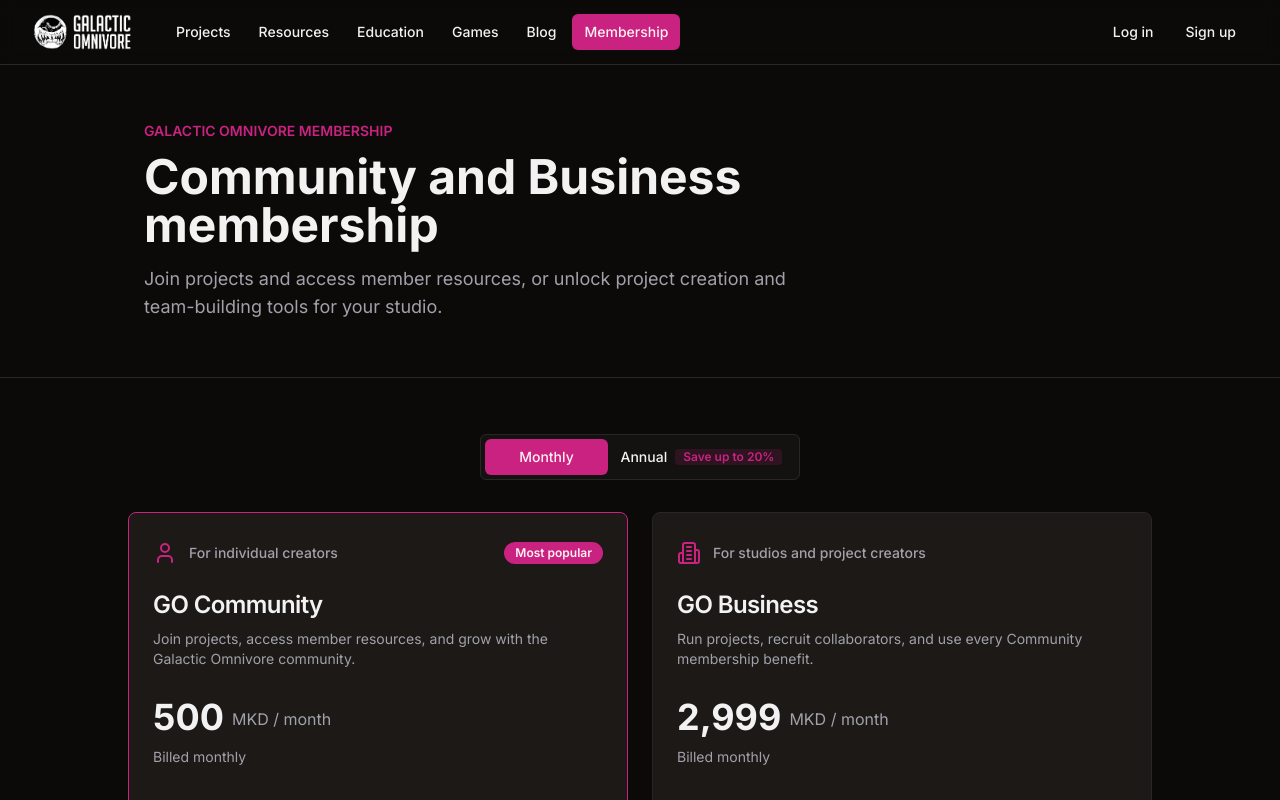
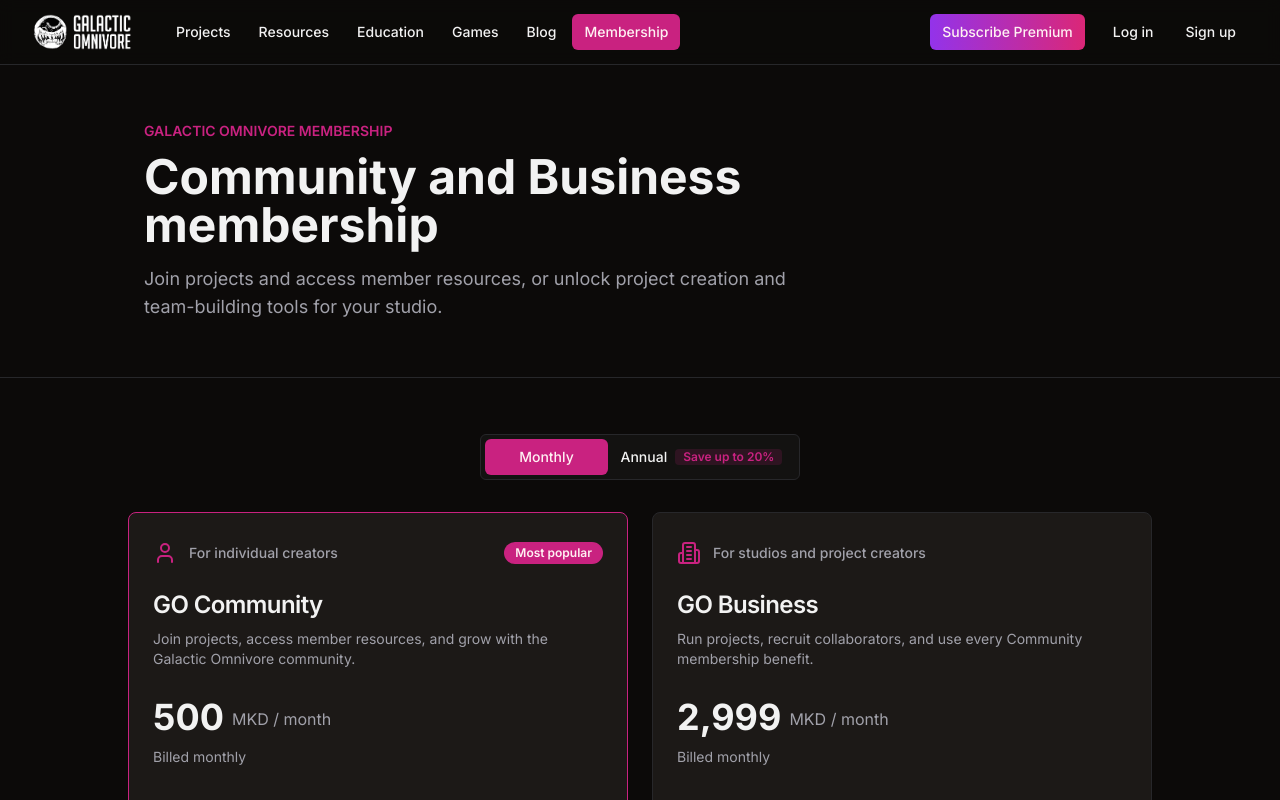
Before and after one commit to GalacticOmnivoreElder/gowebsite, a Next.js app: page /membership in a window 1280 px wide. Shown: the top 800 px of the page. Built offline with nearby package versions, Linux system fonts and the light colour scheme; no server answers.

Commit message:
fix(membership): show guest subscribe button with sign-in redirect

```diff
--- a/src/components/Header.jsx
+++ b/src/components/Header.jsx
@@ -101,7 +101,7 @@ const Header = observer(() => {
           {authReady && (
             <>
               {/* Subscribe button for logged-in users who aren't members */}
-              {user && !MobxStore.hasActiveSubscription && (
+              {!MobxStore.hasActiveSubscription && (
                 <SubscribeButton
                   className="bg-gradient-to-r from-purple-600 to-pink-600 hover:from-purple-700 hover:to-pink-700 hidden md:flex"
                   size="sm"
@@ -250,7 +250,7 @@ const Header = observer(() => {
             )}
 
             {/* Subscribe button for mobile - logged-in users who aren't members */}
-            {user && !MobxStore.hasActiveSubscription && (
+            {authReady && !MobxStore.hasActiveSubscription && (
               <SubscribeButton className="bg-gradient-to-r from-purple-600 to-pink-600 hover:from-purple-700 hover:to-pink-700 justify-start">
                 Subscribe Premium
               </SubscribeButton>
--- a/src/components/ui/SubscribeButton.jsx
+++ b/src/components/ui/SubscribeButton.jsx
@@ -58,6 +58,16 @@ const SubscribeButton = observer(
 
     const handleSubscribe = async () => {
       if (!checkoutUrl && !productId) {
+        if (
+          requireAuth &&
+          (!MobxStore.user || MobxStore.isUserAnonymous)
+        ) {
+          router.push(
+            "/login?redirect=" + encodeURIComponent("/membership")
+          );
+          return;
+        }
+
         router.push("/membership");
         return;
       }
```
